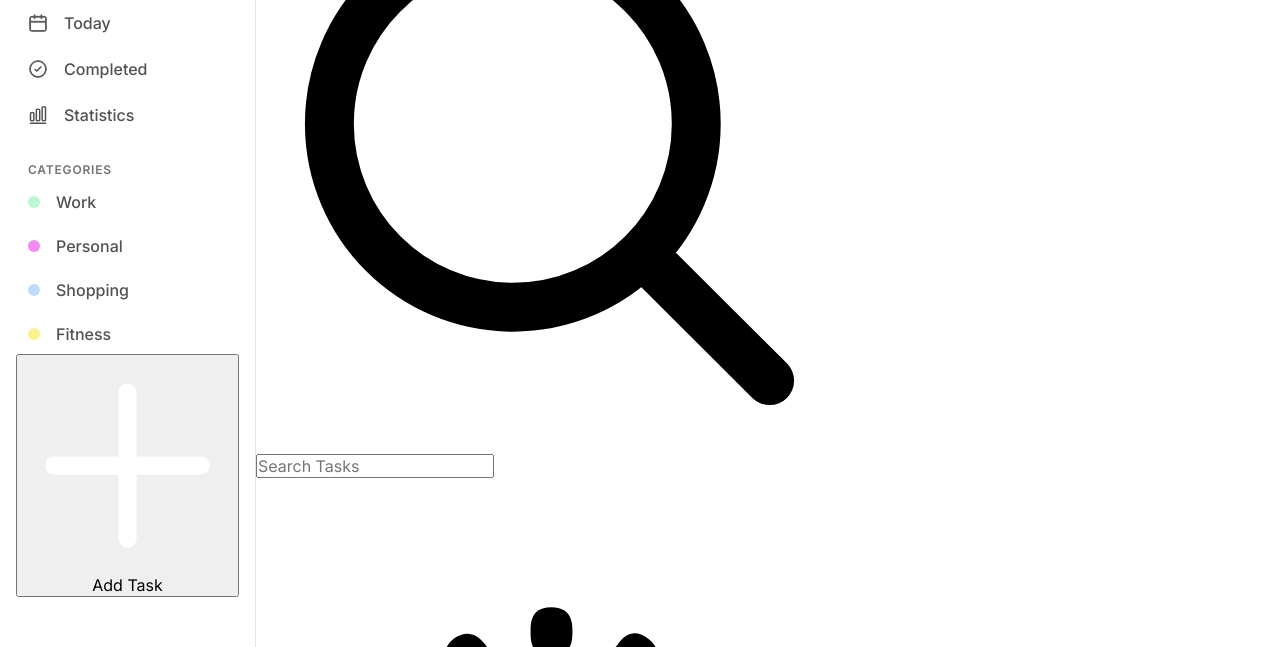
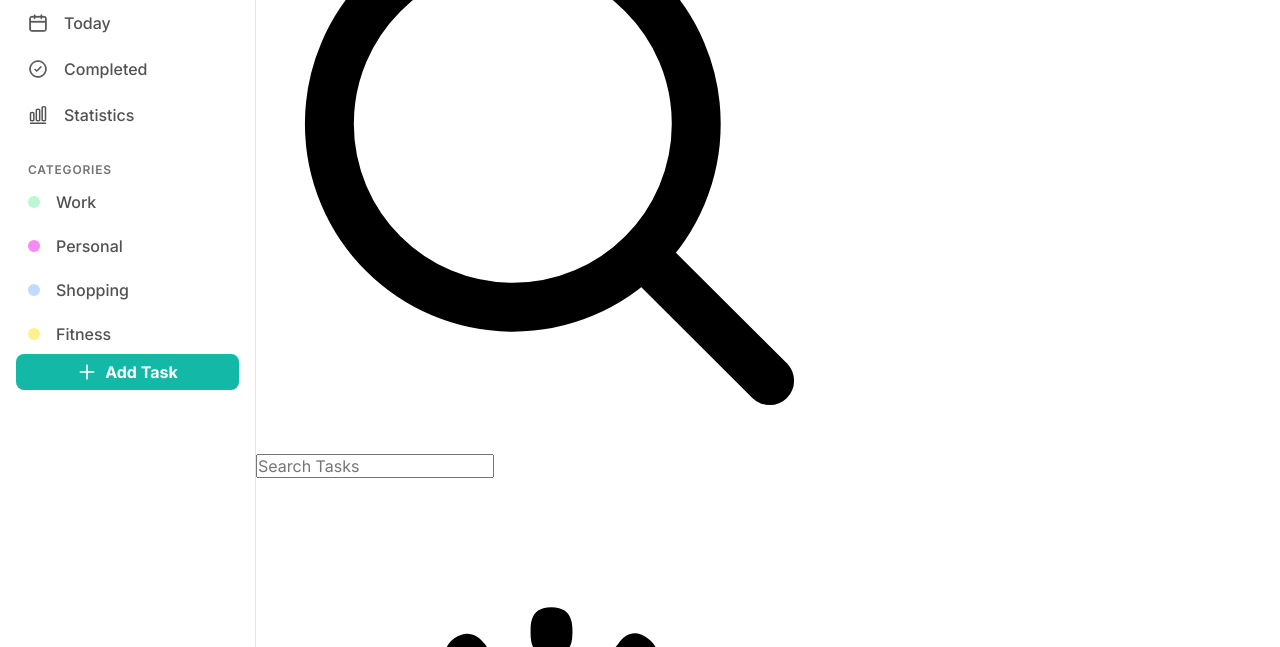
Before and after one commit to abdishakurahmed/todo-app, a plain HTML site: page index.html in a window 1280 px wide. Shown: the part 153-800 px from the top of the page. Drawn offline with Linux system fonts and the light colour scheme.

Commit message:
Style the Add Task button with hover and animation
styled the Add Task button in css by making the plus
icon a height & width of 1.25rem(20px), with display
inline and margin right of 0.5rem.

gave the button the following style properties
padding: 0.5rem 1rem, border: 0, background-color of
a #14b8a6, cursor: pointer, color: #ffffff,
display: flex, font-weight: 700, border-radius: 0.5rem;
width: 100%, justify-content: center.

when hovered i deepened the greener background color
of the button so that it has nice effect and gave
the bg a transition so it can have smooth effects.

```diff
--- a/css/style.css
+++ b/css/style.css
@@ -136,3 +136,28 @@ span.ctg-icons {
 .shopping {
   background-color: #bfdbfe;
 }
+
+img.btn-plus-icon {
+  height: 1.25rem;
+  width: 1.25rem;
+  display: inline;
+  margin-right: 0.5rem;
+}
+
+button.add-task-btn {
+  padding: 0.5rem 1rem;
+  border: 0;
+  background-color: #14b8a6;
+  cursor: pointer;
+  color: #ffffff;
+  display: flex;
+  font-weight: 700;
+  border-radius: 0.5rem;
+  width: 100%;
+  justify-content: center;
+}
+
+button.add-task-btn:hover {
+  background-color: #0d9488;
+  transition: background-color 100ms ease-in-out;
+}
--- a/index.html
+++ b/index.html
@@ -132,9 +132,10 @@
             </p></a
           >
         </div>
-        <div>
-          <button>
+        <div class="add-task-div">
+          <button class="add-task-btn">
             <img
+              class="btn-plus-icon"
               src="assets/images/plus-large-svgrepo-com.svg"
               alt="plus button"
             />Add Task
```
